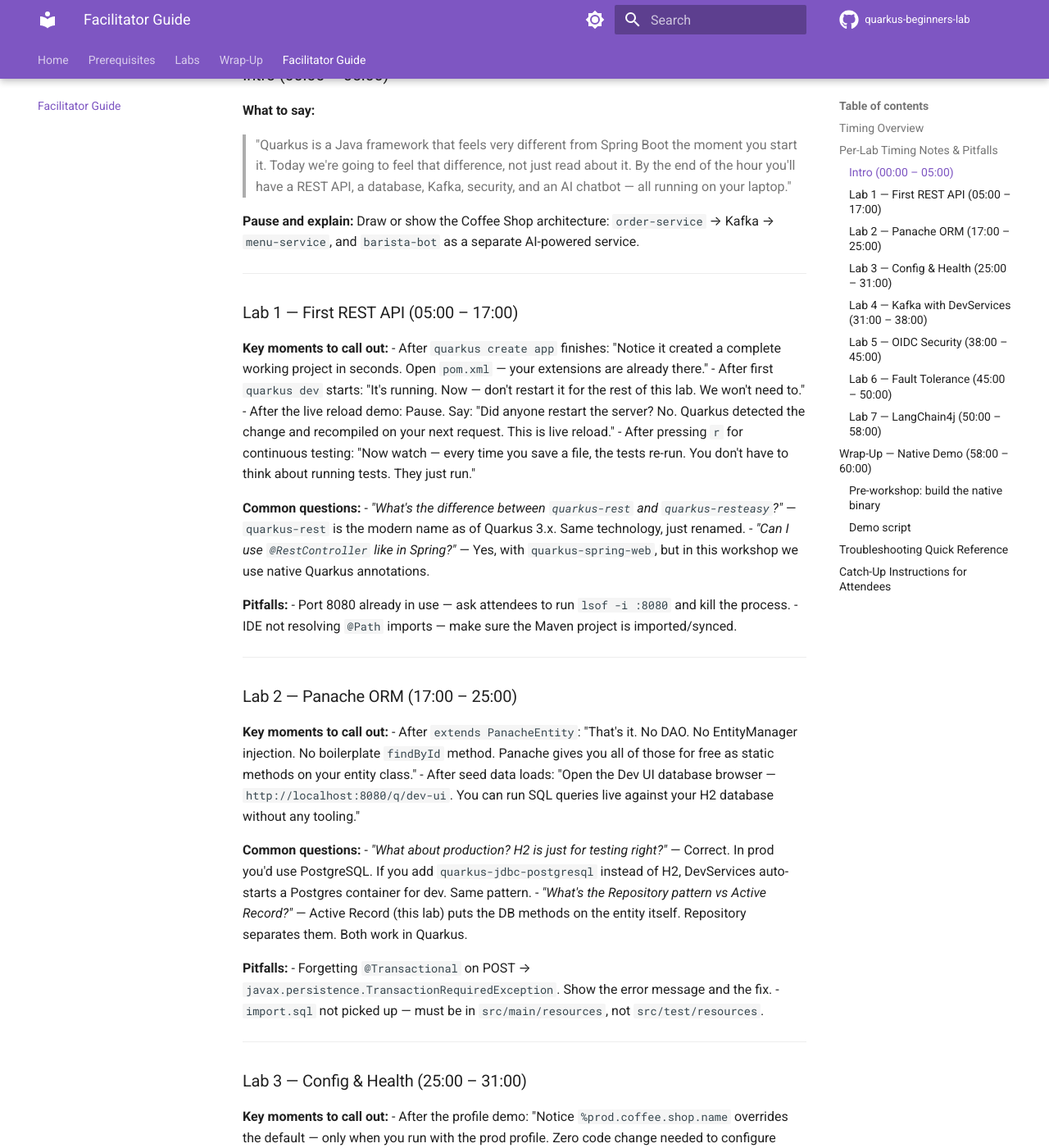
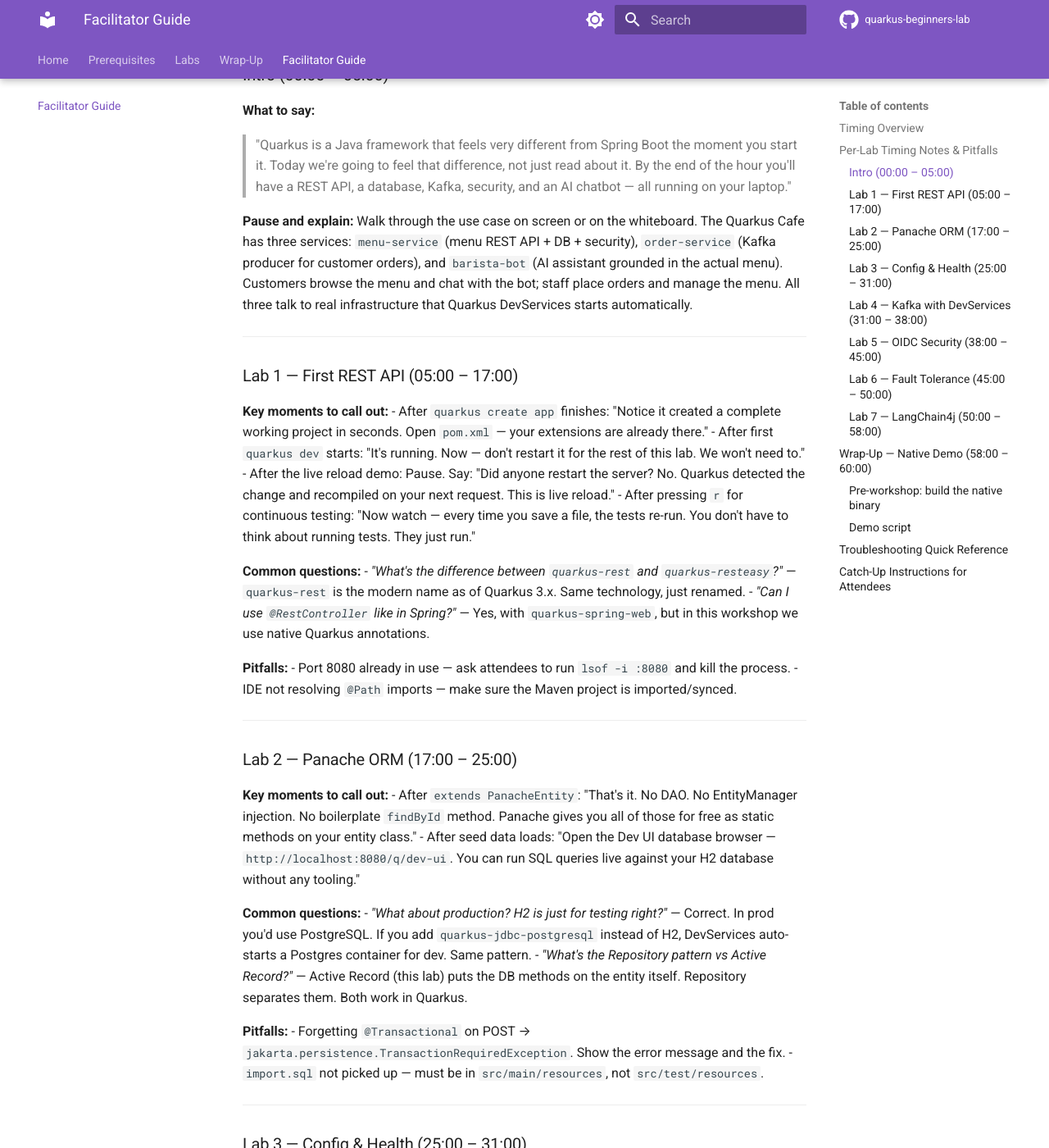
Before and after one commit to learn-quarkus/quarkus-beginners-lab, an MkDocs documentation site: the page built from docs/facilitator-guide.md, in a window 1280 px wide and 1400 px high, scrolled down 1252 px. Shown: the whole window at 82% size. Built offline with MkDocs 1.6.1 and Material for MkDocs 9.7.7, drawn with Linux system fonts in a browser that asks for light colours; comment, search, counter and statistics services are not loaded; some of the changed text lies outside the part shown.

Commit message:
docs: update facilitator guide to match current workshop state
- Intro: expand architecture explanation to cover all three services and actors
- Lab 2: fix javax -> jakarta in TransactionRequiredException pitfall
- Lab 4: note that prereq-check.sh timeout is expected after daemon starts
- Lab 5: update 403 demo to reference correct /menu/admin endpoint and admin role;
  clarify @Authenticated vs @RolesAllowed("admin") distinction in common questions
- Lab 7: update LangChain4j BOM groupId explanation to reflect platform-hosted BOM
  and the two-step property+snippet approach from the lab
- Catch-up section: add Maven tab alongside quarkus dev; add Lab 4 two-terminal
  note and Lab 5 import.sql reminder

````diff
--- a/docs/facilitator-guide.md
+++ b/docs/facilitator-guide.md
@@ -29,7 +29,7 @@
 **What to say:**
 > "Quarkus is a Java framework that feels very different from Spring Boot the moment you start it. Today we're going to feel that difference, not just read about it. By the end of the hour you'll have a REST API, a database, Kafka, security, and an AI chatbot — all running on your laptop."
 
-**Pause and explain:** Draw or show the Coffee Shop architecture: `order-service` → Kafka → `menu-service`, and `barista-bot` as a separate AI-powered service.
+**Pause and explain:** Walk through the use case on screen or on the whiteboard. The Quarkus Cafe has three services: `menu-service` (menu REST API + DB + security), `order-service` (Kafka producer for customer orders), and `barista-bot` (AI assistant grounded in the actual menu). Customers browse the menu and chat with the bot; staff place orders and manage the menu. All three talk to real infrastructure that Quarkus DevServices starts automatically.
 
 ---
 
@@ -62,7 +62,7 @@
 - *"What's the Repository pattern vs Active Record?"* — Active Record (this lab) puts the DB methods on the entity itself. Repository separates them. Both work in Quarkus.
 
 **Pitfalls:**
-- Forgetting `@Transactional` on POST → `javax.persistence.TransactionRequiredException`. Show the error message and the fix.
+- Forgetting `@Transactional` on POST → `jakarta.persistence.TransactionRequiredException`. Show the error message and the fix.
 - `import.sql` not picked up — must be in `src/main/resources`, not `src/test/resources`.
 
 ---
@@ -85,7 +85,7 @@
 ### Lab 4 — Kafka with DevServices (31:00 – 38:00)
 
 !!! warning "Pre-flight check"
-    Before starting this lab, confirm Docker Desktop or Podman is running on every attendee's laptop. Ask them to run `docker ps` or `podman ps` and confirm they see an empty table (not an error).
+    Before starting this lab, confirm Docker Desktop or Podman is running on every attendee's laptop. Ask them to run `docker ps` or `podman ps` and confirm they see an empty table (not an error). Remind them that `prereq-check.sh` times out after 5 seconds — if it reported "not running" but the daemon has since started, that's fine.
 
 **Key moments to call out:**
 - Before running `quarkus dev`: "We haven't installed Kafka. We haven't written a `docker-compose.yml`. We haven't set a broker URL. Watch what happens when we just add the extension."
@@ -111,10 +111,10 @@
 - After adding `quarkus-oidc` and restarting: Point to `Dev Services for Keycloak started` in the log. "Full Keycloak — with a realm, a client, and test users — started automatically."
 - The 401 without a token: Run the curl command first with no token. Show the 401. "Without a token, the request is rejected before your code ever runs."
 - Getting the token from Dev UI: This is the best UI moment of the lab. Walk through it step by step — the OIDC panel is intuitive.
-- The 403 for wrong role: Show alice (user role) hitting `/menu/admin`. "Authenticated — yes. Authorised — no. Different error, different meaning."
+- The 403 for wrong role: Show alice (user role) hitting `POST /menu/admin` — which requires the `admin` role. "Authenticated — yes. Authorised — no. Different error, different meaning."
 
 **Common questions:**
-- *"Where are the Keycloak users defined?"* — DevServices creates them automatically: `alice` with `user` role, `bob` with `admin` role.
+- *"Where are the Keycloak users defined?"* — DevServices creates them automatically: `alice` with `user` role, `bob` with `admin` role. The `POST /menu` endpoint accepts any valid token (`@Authenticated`); `POST /menu/admin` requires the `admin` role (`@RolesAllowed("admin")`).
 - *"What happens in production?"* — You set `quarkus.oidc.auth-server-url` to your real Keycloak/OIDC provider. Everything else stays the same.
 - *"Do we need to write login pages?"* — No, for a REST API (bearer token flow). If you needed a web app with login pages, you'd use `application-type=web-app`.
 
@@ -148,7 +148,7 @@
 - After adding Easy RAG: Ask "Do you have oat milk?" before and after the RAG step. "Before RAG, the model could hallucinate. After RAG, it answers from our actual menu document."
 
 **Common questions:**
-- *"Why `io.quarkiverse.langchain4j` not `io.quarkus`?"* — LangChain4j is a Quarkiverse extension — community-maintained under the Quarkus umbrella but not part of the core platform. Has its own BOM.
+- *"Why `io.quarkiverse.langchain4j` not `io.quarkus`?"* — The BOM is now under `io.quarkus.platform` (part of the Quarkus platform since 3.20), but the runtime JARs still use the `io.quarkiverse.langchain4j` group ID. The lab step adds both a `<properties>` entry and the BOM snippet — point attendees there if they get confused.
 - *"Can I use other models?"* — Yes. Swap `quarkus-langchain4j-openai` for `quarkus-langchain4j-ollama` (local) or `quarkus-langchain4j-azure-openai`. The `BaristaAiService` interface stays unchanged.
 - *"What is RAG?"* — Retrieval Augmented Generation. Instead of relying on the model's training data, you inject relevant documents into the context at query time. Easy RAG does the embedding and retrieval automatically.
 
@@ -211,10 +211,26 @@
 
 If an attendee falls behind, they can jump to any lab's solution directory and continue from there:
 
-```bash
-# Example: jump to Lab 3 solution
-cd labs/lab3-config-health/solution
-quarkus dev
-```
+=== "Quarkus CLI"
+
+    ```bash
+    # Example: jump to Lab 3 solution
+    cd labs/lab3-config-health/solution
+    quarkus dev
+    ```
+
+=== "Maven"
+
+    ```bash
+    # Example: jump to Lab 3 solution
+    cd labs/lab3-config-health/solution
+    ./mvnw quarkus:dev
+    ```
 
 All solution projects are standalone Maven projects that run independently.
+
+!!! note "Lab 4 needs two terminals"
+    `labs/lab4-kafka/solution` has two separate services (`order-service` and `menu-service`). Start each in its own terminal.
+
+!!! note "Lab 5 — import.sql"
+    If starting directly from `labs/lab5-security/solution`, confirm `src/main/resources/import.sql` is present — it seeds the initial menu items.
````
